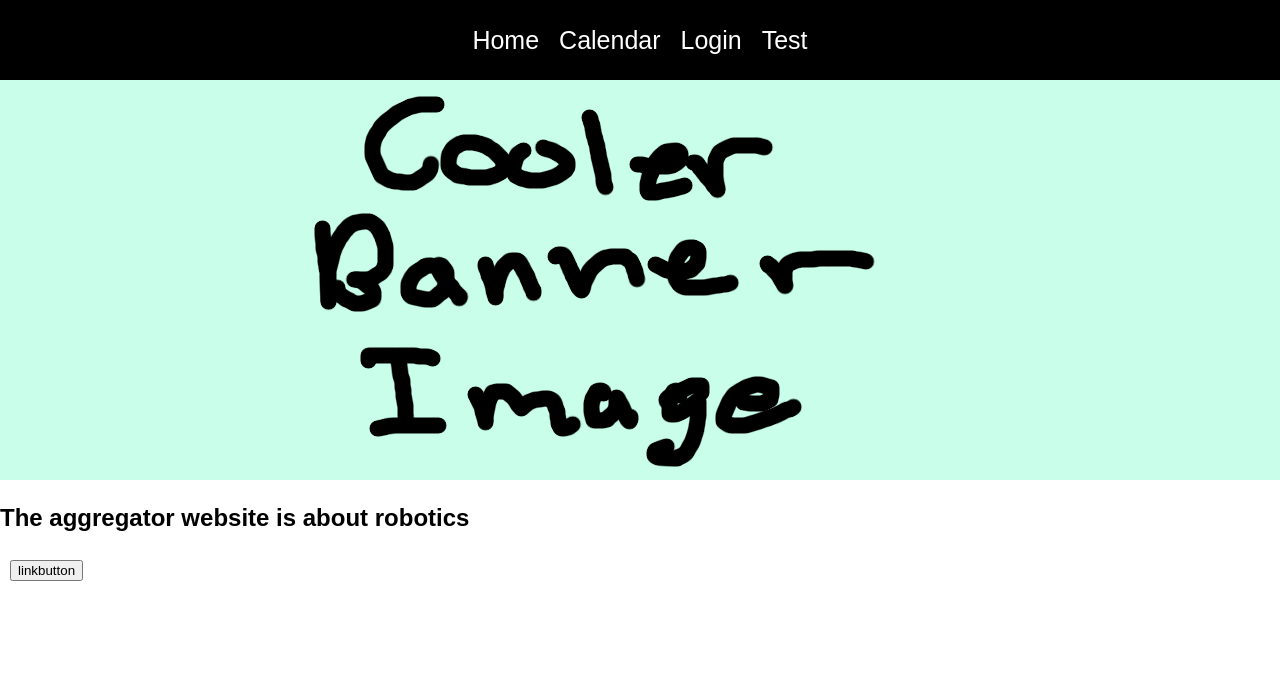
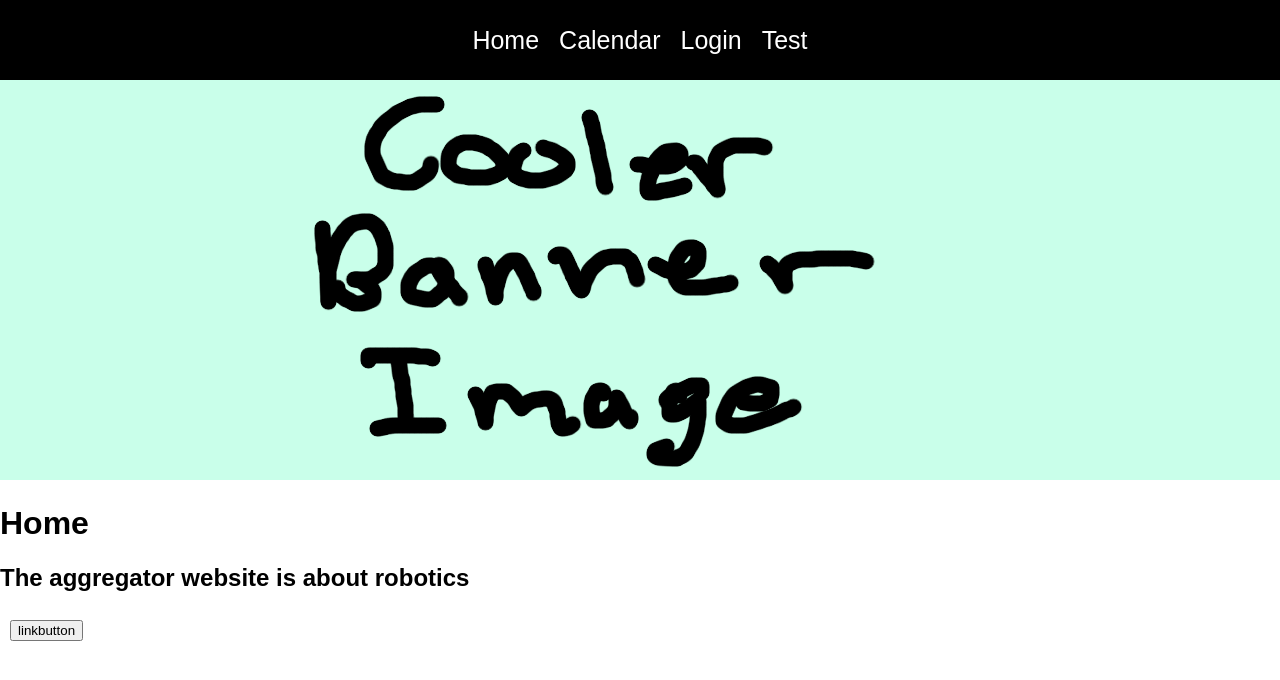
Before and after one commit to vicentecortes23/SWE_Project1, a React (Create React App) app in the folder NewApp/testapp1/: page /About in a window 1280 px wide. Shown: the top 680 px of the page. Built offline with nearby package versions, Linux system fonts and the light colour scheme.

Commit message:
config test

```diff
--- a/NewApp/testapp1/src/pages/About.js
+++ b/NewApp/testapp1/src/pages/About.js
@@ -22,7 +22,7 @@ function About() {
 
     return(<div>
         <img src ={pic} />
-
+        <h1> Home </h1>
          <h2>The aggregator website is about robotics</h2>
                 <a href= "https://reactjs.org/tutorial/tutorial.html">
                   <button>linkbutton</button> Visitsomething
--- a/NewApp/testapp1/src/pages/Home.js
+++ b/NewApp/testapp1/src/pages/Home.js
@@ -1,5 +1,5 @@
 import React from "react";
-
+import pic from "./images/coolerbannerimage.png"
 function Home() {
 
     return <div> Home </div>
```
